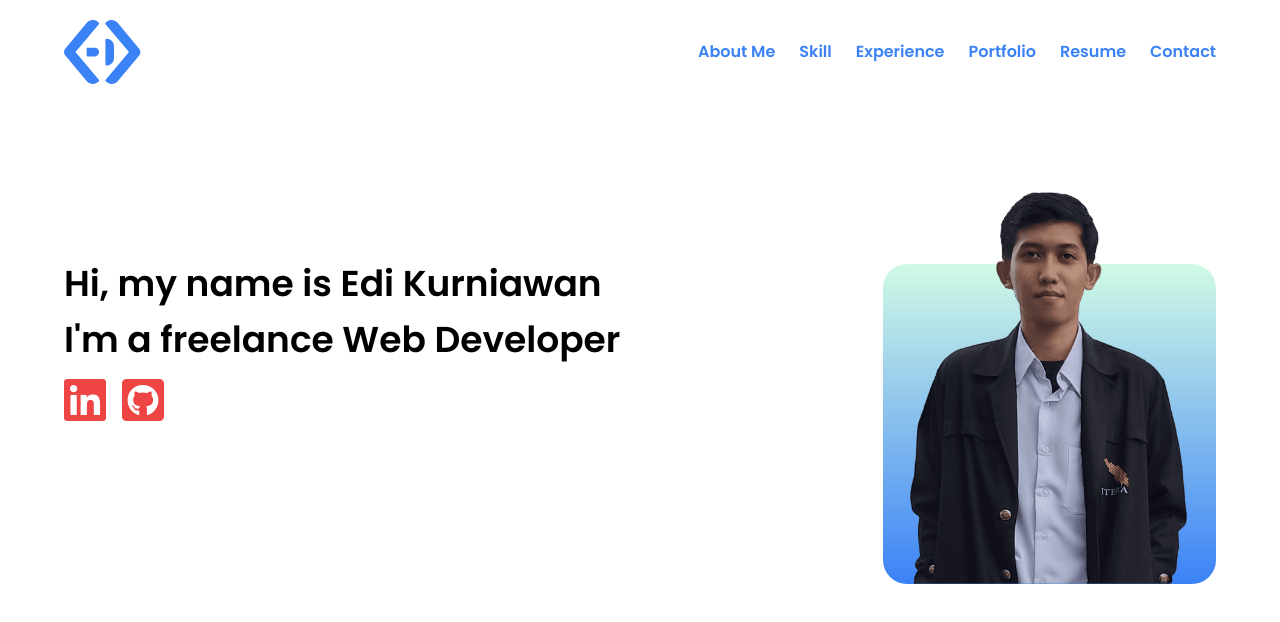
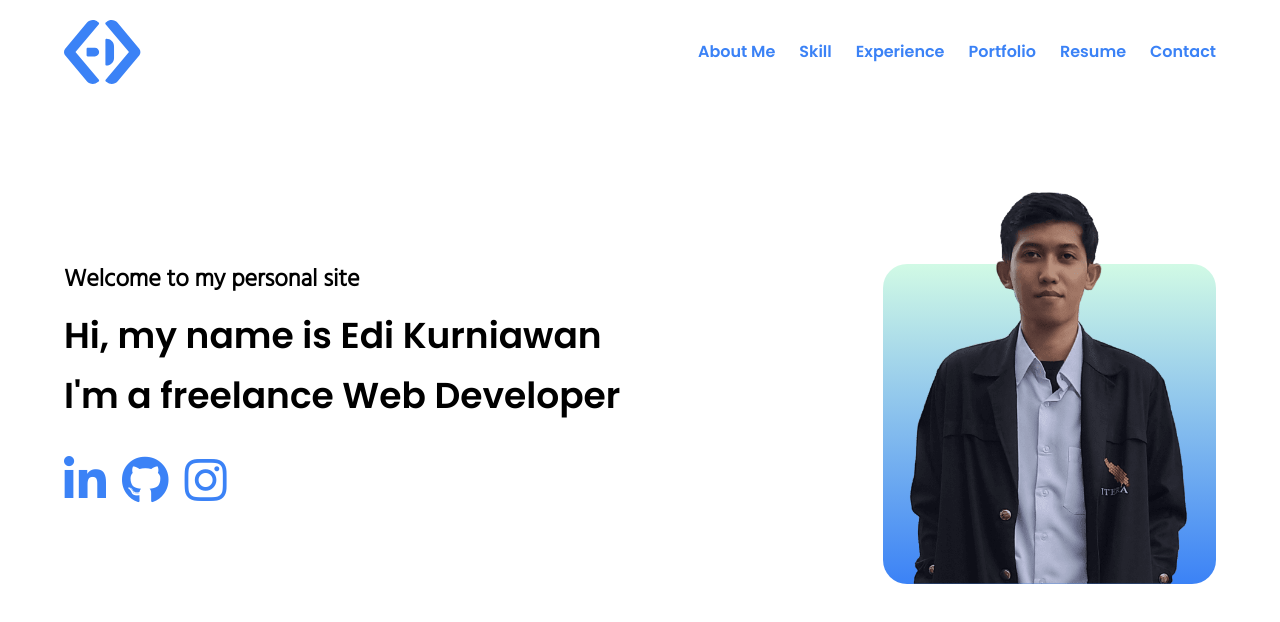
Before and after one commit to edikurniawan-dev/edikurniawan.dev, a React (Create React App) app: page / in a window 1280 px wide. Shown: the top 622 px of the page. Built offline with nearby package versions, Linux system fonts and the light colour scheme.

Commit message:
update home

```diff
--- a/src/pages/Home.jsx
+++ b/src/pages/Home.jsx
@@ -3,20 +3,31 @@ import Myfoto from '../images/me.png';
 
 const Home = () => {
     return (
+        <div>
             <div className="flex items-center justify-between">
-            <div className="w-3/5 space-y-4">
-                <h3 className="font-poppins text-4xl">
+                <div className="w-3/5 space-y-5 pt-20">
+                    <h1 className="font-hind font-bold text-2xl">
+                        Welcome to my personal site
+                    </h1>
+                    <h1 className="font-poppins text-4xl">
                         Hi, my name is Edi Kurniawan
-                </h3>
+                    </h1>
                     <h1 className="font-poppins font-bold text-4xl">
                         I'm a freelance Web Developer
                     </h1>
-                <div>
-                    <a href="https://github.com" className="mr-4 text-red-500">
-                        <i className="fab fa-linkedin fa-3x"></i>
+                    <div className="pt-5">
+                        <a
+                            href="https://github.com"
+                            className="mr-4 text-blue-500">
+                            <i className="fab fa-linkedin-in fa-3x"></i>
                         </a>
-                    <a href="https://github.com" className="text-red-500">
-                        <i className="fab fa-github-square fa-3x"></i>
+                        <a
+                            href="https://github.com"
+                            className="mr-4 text-blue-500">
+                            <i className="fab fa-github fa-3x"></i>
+                        </a>
+                        <a href="https://github.com" className="text-blue-500">
+                            <i class="fab fa-instagram fa-3x"></i>
                         </a>
                     </div>
                 </div>
@@ -31,6 +42,7 @@ const Home = () => {
                     <div className="bg-gradient-to-b from-green-100 to-blue-500 ml-32 pb-80 rounded-3xl"></div>
                 </div>
             </div>
+        </div>
     );
 };
 
```
Lines whose indentation alone changed are shown as unchanged.
